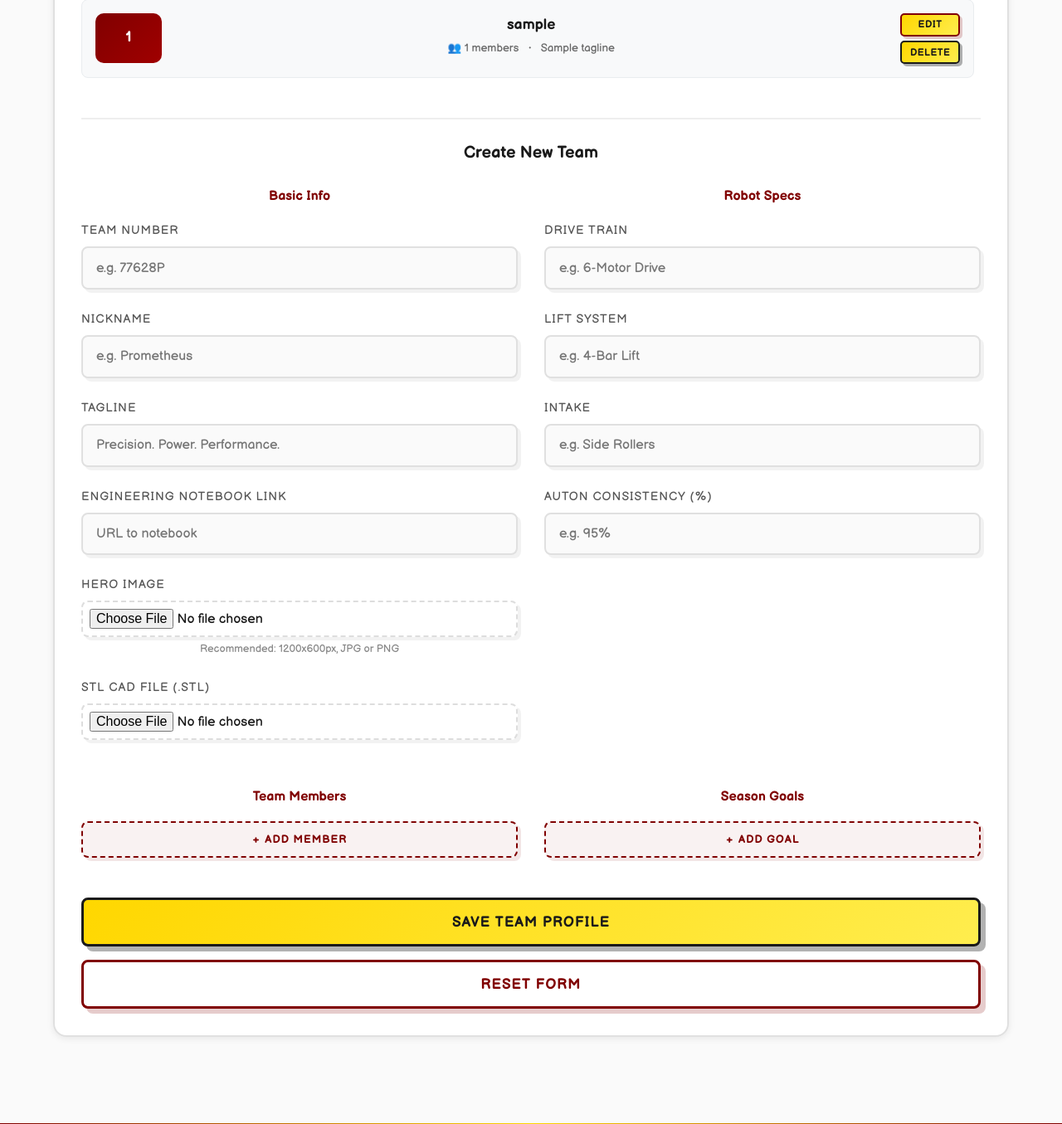
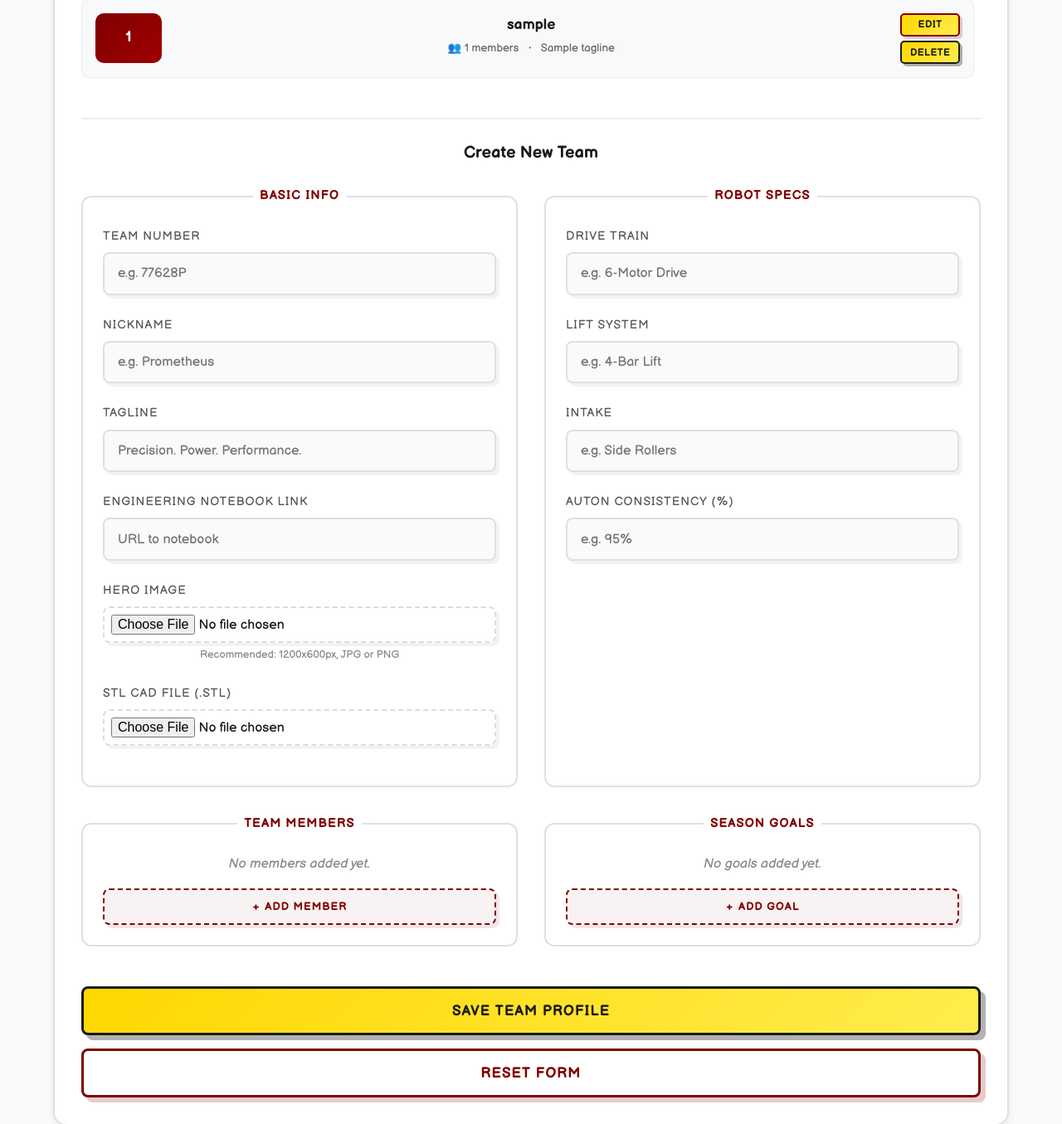
Before and after one commit to Damon1o/mepham_robotics, a Flask app: template templates/admin.html in a window 1280 px wide, after a click on "🤖 Teams". Shown: the part 895-2250 px from the top of the page at 83% size. Run offline with Flask 3, Linux system fonts and the light colour scheme; the template is opened without the code that fills it: most values are stand-ins (such as "Sample title", 1, 10 or a date in 2020); grey boxes marked "Sample" are stand-in pictures; a database or web service that is not in the repository returns one stand-in record (values such as "Sample title"); some libraries are stand-ins or nearby versions.

Commit message:
Group Teams form fields into fieldset/legend sections (step 9)
Wraps Basic Info, Robot Specs, Team Members, and Season Goals into
<fieldset>/<legend> groups within the existing single #team_form.
Team Members/Season Goals show an empty-state hint (CSS :empty +
sibling selector) until a row is added. No field renaming, same
one-form/one-POST multipart submit; purely visual grouping.

This completes all 9 steps of the admin dashboard redesign plan.

Co-Authored-By: Claude Sonnet 5 <noreply@anthropic.com>
Claude-Session: https://claude.ai/code/session_01URP32odb9YPN66gVNFhcH9

```diff
--- a/static/css/admin.css
+++ b/static/css/admin.css
@@ -665,6 +665,36 @@
         box-shadow: 2px 2px 0px rgba(128, 0, 0, 0.2);
     }
 
+    .form-fieldset {
+        border: 2px solid #e0e0e0;
+        border-radius: 12px;
+        padding: 1.5rem;
+        margin: 0;
+        min-width: 0;
+    }
+
+    .form-fieldset legend {
+        padding: 0 0.5rem;
+        font-weight: 700;
+        color: var(--maroon-dark);
+        font-family: var(--font-display);
+        text-transform: uppercase;
+        letter-spacing: 1px;
+        font-size: 0.95rem;
+    }
+
+    .form-fieldset-empty-hint {
+        display: none;
+        color: #888;
+        font-style: italic;
+        margin: 0 0 1rem;
+    }
+
+    .form-fieldset #members_container:empty + .form-fieldset-empty-hint,
+    .form-fieldset #goals_container:empty + .form-fieldset-empty-hint {
+        display: block;
+    }
+
     .dashboard-stats {
         display: grid;
         grid-template-columns: repeat(auto-fit, minmax(200px, 1fr));
--- a/templates/admin.html
+++ b/templates/admin.html
@@ -342,8 +342,8 @@
             <input type="hidden" id="team_id" name="team_id">
 
             <div style="display: grid; grid-template-columns: 1fr 1fr; gap: 2rem;">
-                <div>
-                    <h4 style="margin-bottom: 1rem; color: var(--maroon-dark);">Basic Info</h4>
+                <fieldset class="form-fieldset">
+                    <legend>Basic Info</legend>
                     <div class="form-group">
                         <label>Team Number</label>
                         <input type="text" name="team_number" placeholder="e.g. 77628P" required>
@@ -371,10 +371,10 @@
                         <label>STL CAD File (.stl)</label>
                         <input type="file" name="stl_file" accept=".stl">
                     </div>
-                </div>
+                </fieldset>
 
-                <div>
-                    <h4 style="margin-bottom: 1rem; color: var(--maroon-dark);">Robot Specs</h4>
+                <fieldset class="form-fieldset">
+                    <legend>Robot Specs</legend>
                     <div class="form-group">
                         <label>Drive Train</label>
                         <input type="text" name="drive_train" placeholder="e.g. 6-Motor Drive">
@@ -391,20 +391,22 @@
                         <label>Auton Consistency (%)</label>
                         <input type="text" name="auton_consistency" placeholder="e.g. 95%">
                     </div>
-                </div>
+                </fieldset>
             </div>
 
             <div style="display: grid; grid-template-columns: 1fr 1fr; gap: 2rem; margin-top: 2rem;">
-                <div>
-                    <h4 style="margin-bottom: 1rem; color: var(--maroon-dark);">Team Members</h4>
+                <fieldset class="form-fieldset">
+                    <legend>Team Members</legend>
                     <div id="members_container"></div>
+                    <p class="form-fieldset-empty-hint">No members added yet.</p>
                     <button type="button" class="add-more-btn" onclick="addMemberRow()">+ Add Member</button>
-                </div>
-                <div>
-                    <h4 style="margin-bottom: 1rem; color: var(--maroon-dark);">Season Goals</h4>
+                </fieldset>
+                <fieldset class="form-fieldset">
+                    <legend>Season Goals</legend>
                     <div id="goals_container"></div>
+                    <p class="form-fieldset-empty-hint">No goals added yet.</p>
                     <button type="button" class="add-more-btn" onclick="addGoalRow()">+ Add Goal</button>
-                </div>
+                </fieldset>
             </div>
 
             <div style="margin-top: 3rem; display: flex; flex-direction: column; gap: 1rem;">
```
